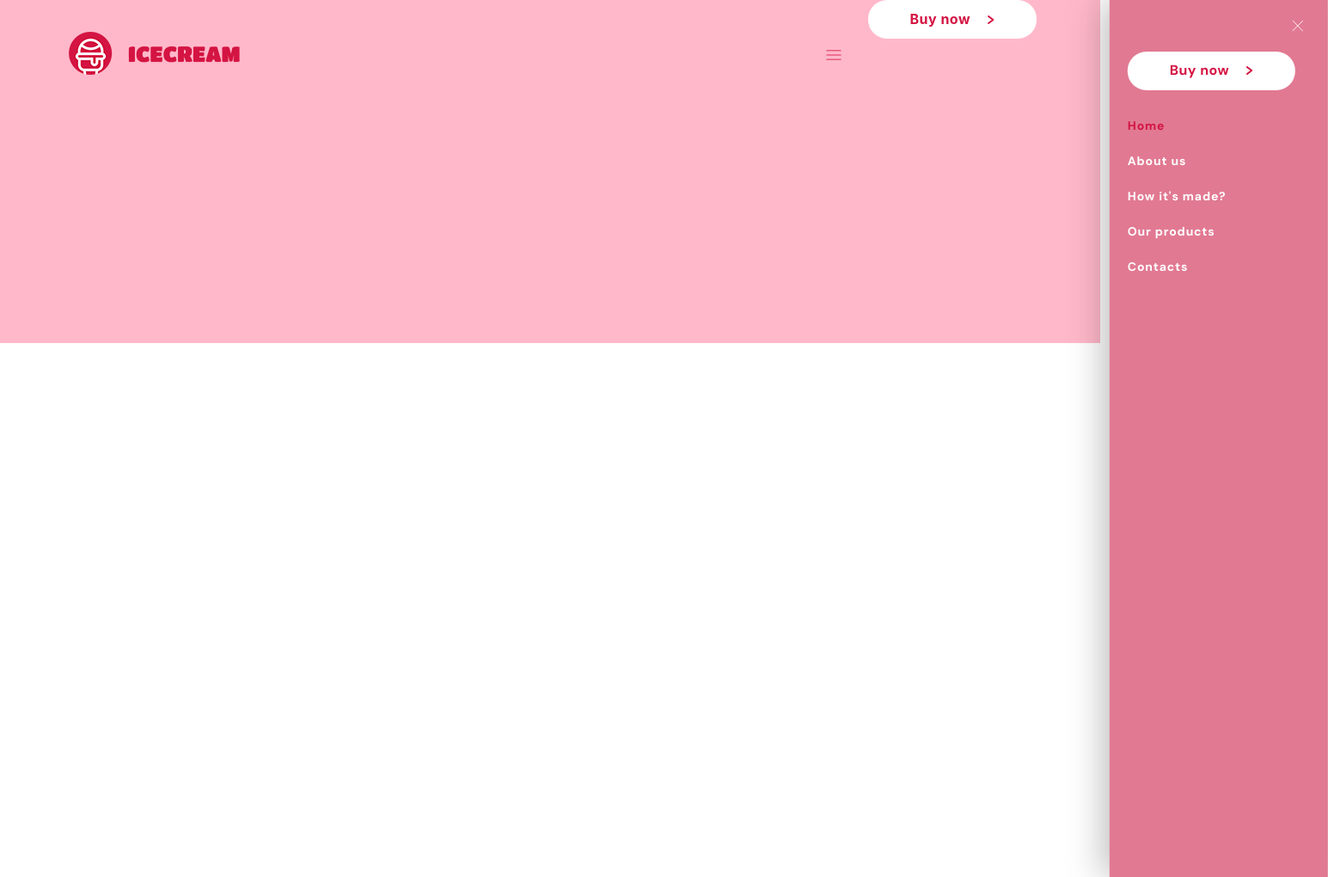
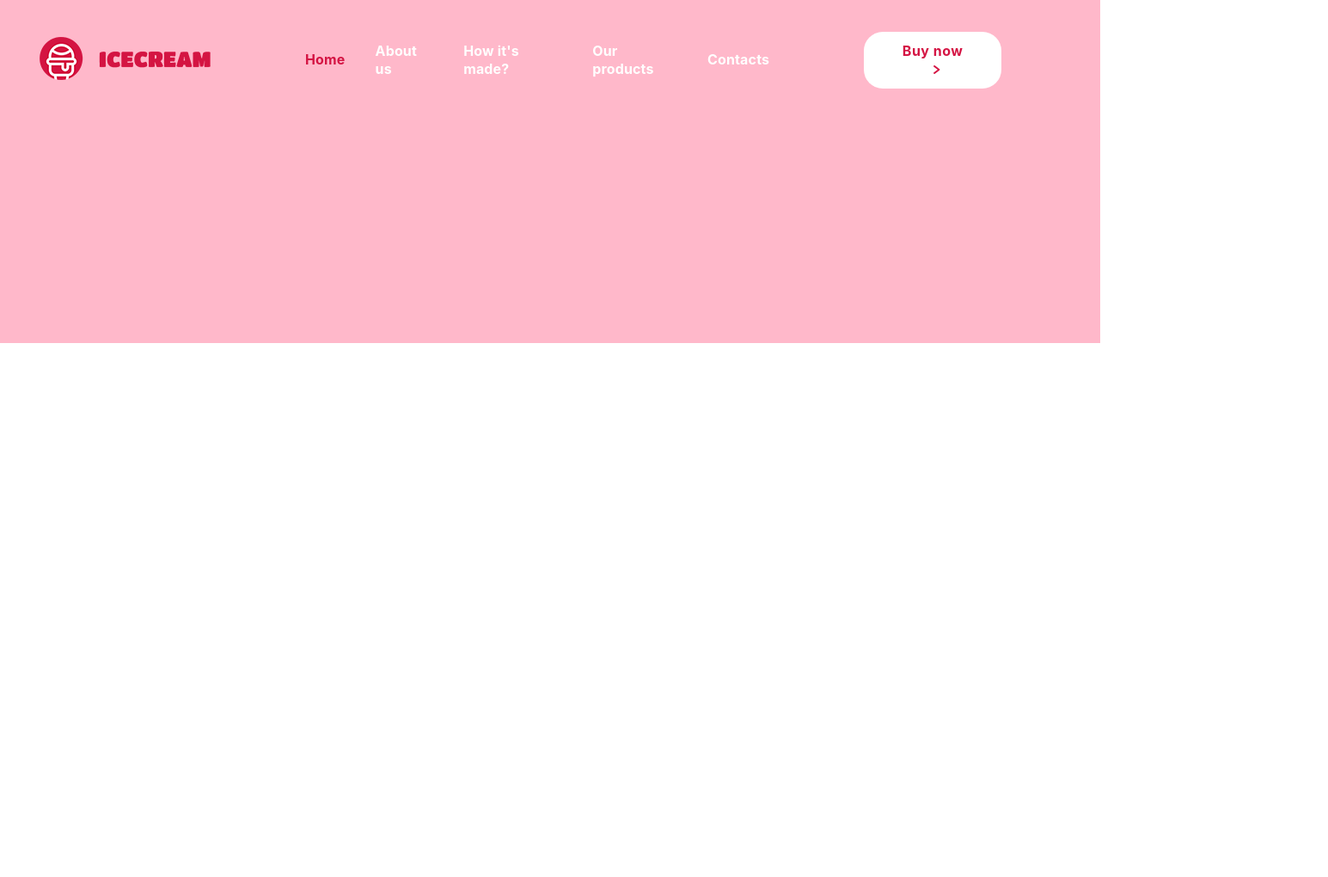
Before and after one commit to kilinich-v/goit-IceCream-cp, a website: page src/index.html in a window 1280 px wide. Shown: the whole page at 86% size, 1545 px wide, since content can reach past the window. After the commit the page ends 800 px from the top, so only its background shows below. Drawn offline with nearby package versions, Linux system fonts and the light colour scheme; files that its build step writes are made by us from their sources.

Commit message:
добавляет стили для меню на десктопе

```diff
--- a/src/html/header.html
+++ b/src/html/header.html
@@ -1,4 +1,4 @@
-<header class="site-header">
+<header class="site-header" id="home">
   <div class="site-header__container container">
     <a class="site-header__logo logo link" href=""
       ><img src="./images/header/m-t-d/logo.png" alt="Logo Icecream"
@@ -21,7 +21,7 @@
           <a class="site-nav__link link" href="#contacts">Contacts</a>
         </li>
       </ul>
-      <button class="site-nav__button">Buy now</button>
+      <button class="site-nav__action">Buy now</button>
     </nav>
 
     <nav class="mobile-nav">
@@ -38,6 +38,7 @@
         </svg>
       </button>
 
+      <div class="mobile-nav__frame">
         <div class="mobile-nav__container" data-menu>
           <button
             class="mobile-nav__button mobile-nav__button--open link"
@@ -60,7 +61,9 @@
               <a class="mobile-nav__link link" href="#about">About us</a>
             </li>
             <li class="mobile-nav__item">
-            <a class="mobile-nav__link link" href="#how-made">How it's made?</a>
+              <a class="mobile-nav__link link" href="#how-made"
+                >How it's made?</a
+              >
             </li>
             <li class="mobile-nav__item">
               <a class="mobile-nav__link link" href="#products">Our products</a>
@@ -70,6 +73,7 @@
             </li>
           </ul>
         </div>
+      </div>
     </nav>
   </div>
 </header>
--- a/src/sass/components/_mobile-nav.scss
+++ b/src/sass/components/_mobile-nav.scss
@@ -2,12 +2,21 @@
   font-family: DM Sans;
   color: $text-primary;
 
+  &__frame {
+    position: absolute;
+    top: 0;
+    right: 0;
+    overflow: hidden;
+    pointer-events: none;
+
+    & .is-open {
+      pointer-events: auto;
+    }
+  }
+
   &__container {
-    position: absolute;
     width: 250px;
     min-height: 502px;
-    top: 0;
-    right: 0;
     padding: 60px 21px;
     transform: translateX(120%);
     filter: drop-shadow(-8px 0px 20px rgba(0, 0, 0, 0.25));
@@ -39,7 +48,9 @@
     }
 
     &--close {
-      padding-right: 220px;
+      @include for-size(tablet) {
+        margin-right: 190px;
+      }
     }
   }
 
@@ -57,6 +68,11 @@
       width: 8px;
       height: 10px;
       background-image: url(../images/icons/arrow.svg);
+    }
+
+    &:hover,
+    &:focus {
+      background-color: #ecebeb;
     }
   }
 
@@ -84,4 +100,8 @@
       stroke: #fff;
     }
   }
+
+  @include for-size(desktop) {
+    display: none;
+  }
 }
--- a/src/sass/components/_site-nav.scss
+++ b/src/sass/components/_site-nav.scss
@@ -1,11 +1,29 @@
 .site-nav {
+  @include flex-box(flex-start, center);
+
   &__list {
     display: none;
+
+    @include for-size(desktop) {
+      @include flex-box(flex-start, center);
+
+      margin-right: 110px;
+    }
   }
 
-  &__button {
+  &__item {
+    @include font(16px, 700, 1.31, 0.01em);
+    color: $text-primary;
+    padding: 12px 0;
+
+    &:not(:last-child) {
+      margin-right: 35px;
+    }
+  }
+
+  &__action {
     @include font(16px, 700, 1.31, 0.03em);
-    @include button(12px 49px, $bg-primary);
+    @include button(12px 37px, $bg-primary);
     display: none;
     top: 0;
     right: 34px;
@@ -14,16 +32,27 @@
     &:after {
       content: '';
       display: inline-block;
-      margin-left: 20px;
+      margin-left: 10px;
 
       width: 8px;
       height: 10px;
       background-image: url(../images/icons/arrow.svg);
     }
 
+    &:hover,
+    &:focus {
+      background-color: #ecebeb;
+    }
+
     @include for-size(tablet) {
       display: block;
       position: absolute;
+      margin-top: 42px;
+    }
+
+    @include for-size(desktop) {
+      position: static;
+      margin-top: 0;
     }
   }
 }
--- a/src/sass/layouts/_site-header.scss
+++ b/src/sass/layouts/_site-header.scss
@@ -10,10 +10,18 @@
     @include for-size(tablet) {
       padding-top: 37px;
     }
+
+    @include for-size(desktop) {
+      width: 1200px;
+      padding-right: 75px;
+      padding-left: 6px;
+    }
   }
 
   &__logo {
-    margin-right: 61px;
+    @include for-size(desktop) {
+      margin-right: 110px;
+    }
   }
 
   @include for-size(tablet) {
--- a/src/sass/utils/_commons.scss
+++ b/src/sass/utils/_commons.scss
@@ -47,9 +47,14 @@
     padding-left: 34px;
     padding-right: 34px;
   }
+
+  @include for-size(tablet-only) {
+    width: 100%;
+  }
+
   @include for-size(desktop) {
-    width: $desktop;
-    padding-left: 40px;
-    padding-right: 40px;
+    width: 1050px;
+    padding-left: 75px;
+    padding-right: 75px;
   }
 }
```
Lines whose indentation alone changed are shown as unchanged.
